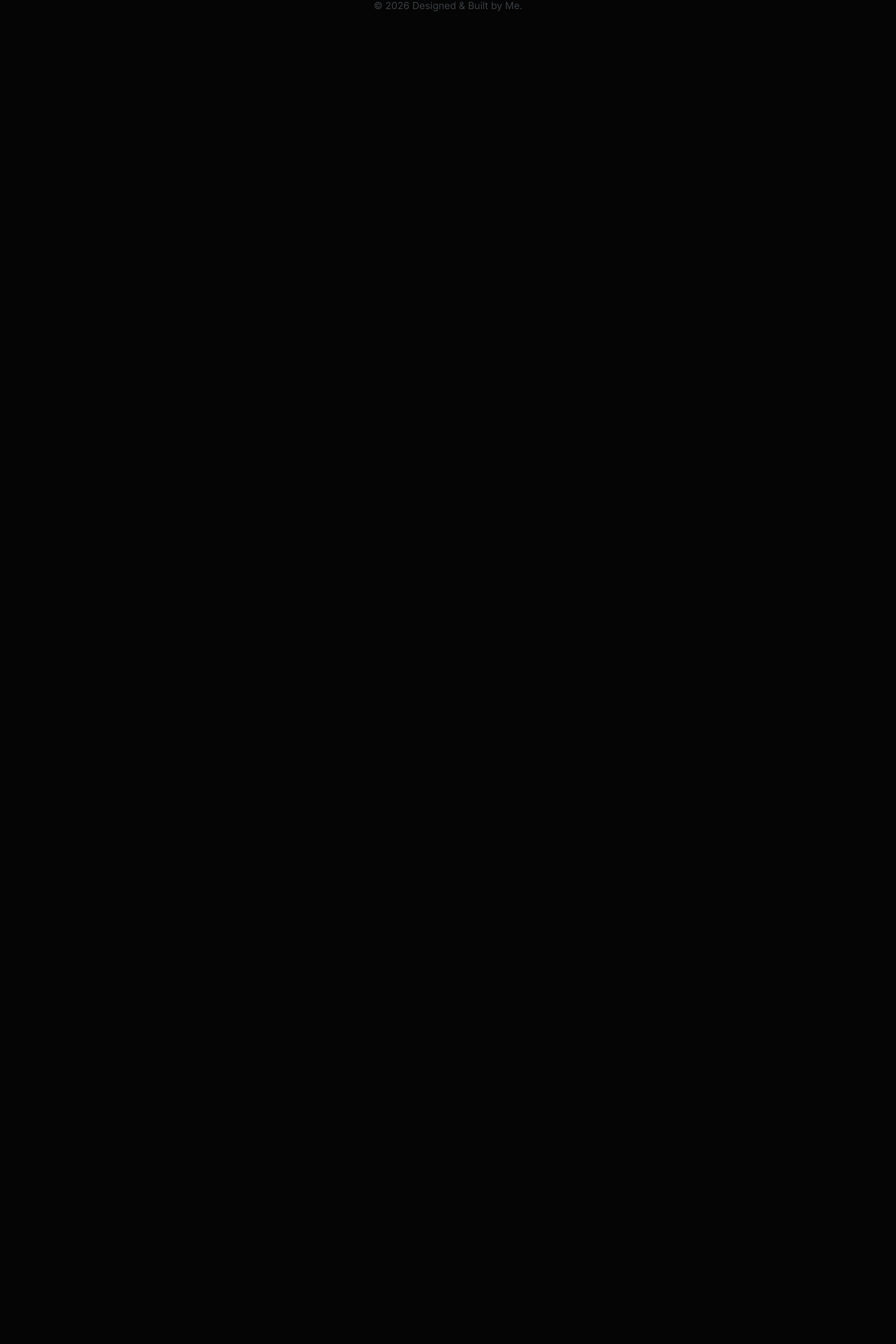
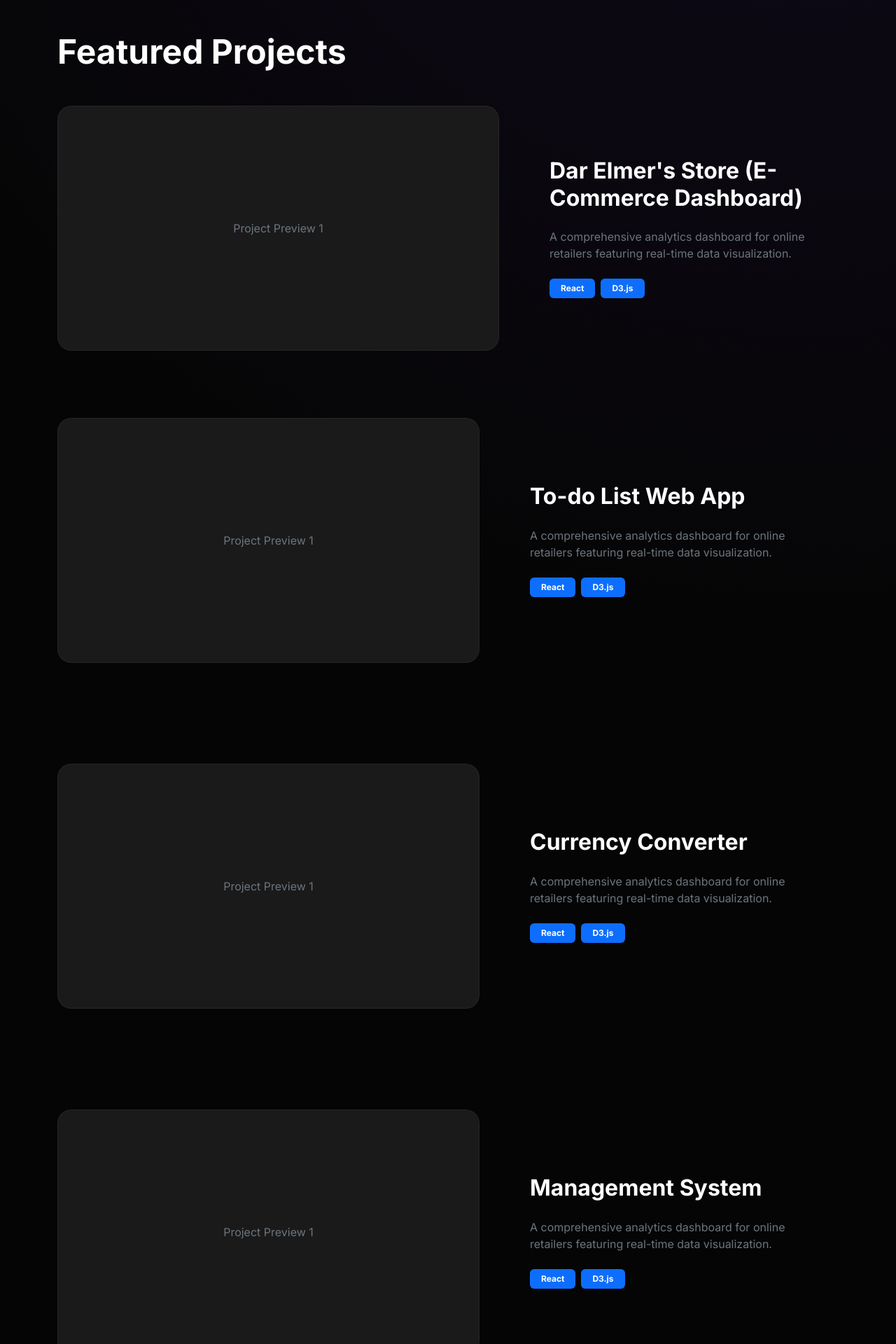
Before and after one commit to MoiscoD/My-Portfolio, a React (Vite) app: page / in a window 1280 px wide. Shown: the part 875-2795 px from the top of the page at 70% size. Before the commit the page ends 941 px from the top, so only its background shows below. Built offline with nearby package versions, Linux system fonts and the light colour scheme.

Commit message:
second commit

```diff
--- a/src/App.jsx
+++ b/src/App.jsx
@@ -2,6 +2,7 @@ import React from 'react';
 import 'bootstrap/dist/css/bootstrap.min.css';
 import './App.css';
 import Hero from './Components/Hero';
+import Project from './Components/Project';
 
 
 function App() {
@@ -42,6 +43,7 @@ function App() {
 
 
 <Hero/>
+<Project/>
 
 
 
--- a/src/Components/Project.jsx
+++ b/src/Components/Project.jsx
@@ -6,6 +6,30 @@ const Project = () => {
  {/* PROJECTS SECTION */}
       <section className="container py-5" id="projects">
         <h2 className="display-5 fw-bold mb-5 mt-5">Featured Projects</h2>
+
+
+        <div className="row g-5 align-items-center mb-5">
+          <div className="col-lg-7">
+            <div className="custom-card p-0 overflow-hidden" style={{height: '350px', backgroundColor: '#1a1a1a'}}>
+               <div className="w-100 h-100 d-flex align-items-center justify-content-center text-secondary">
+                  Project Preview 1
+               </div>
+            </div>
+          </div>
+
+          <div className="col-lg-5 ps-lg-5">
+            <h3 className="fw-bold h2">Dar Elmer's Store (E-Commerce Dashboard)</h3>
+            <p className="text-secondary my-4">
+              A comprehensive analytics dashboard for online retailers featuring real-time data visualization.
+            </p>
+            <div className="d-flex gap-2">
+              <span className="badge bg-primary px-3 py-2">React</span>
+              <span className="badge bg-primary px-3 py-2">D3.js</span>
+            </div>
+          </div>
+
+
+
         <div className="row g-5 align-items-center mb-5">
           <div className="col-lg-7">
             <div className="custom-card p-0 overflow-hidden" style={{height: '350px', backgroundColor: '#1a1a1a'}}>
@@ -15,7 +39,7 @@ const Project = () => {
             </div>
           </div>
           <div className="col-lg-5 ps-lg-5">
-            <h3 className="fw-bold h2">E-Commerce Dashboard</h3>
+            <h3 className="fw-bold h2">To-do List Web App</h3>
             <p className="text-secondary my-4">
               A comprehensive analytics dashboard for online retailers featuring real-time data visualization.
             </p>
@@ -24,6 +48,61 @@ const Project = () => {
               <span className="badge bg-primary px-3 py-2">D3.js</span>
             </div>
           </div>
+        </div>
+
+       <div className="row g-5 align-items-center mb-5">
+          <div className="col-lg-7">
+            <div className="custom-card p-0 overflow-hidden" style={{height: '350px', backgroundColor: '#1a1a1a'}}>
+               <div className="w-100 h-100 d-flex align-items-center justify-content-center text-secondary">
+                  Project Preview 1
+               </div>
+            </div>
+          </div>
+          <div className="col-lg-5 ps-lg-5">
+            <h3 className="fw-bold h2">Currency Converter</h3>
+            <p className="text-secondary my-4">
+              A comprehensive analytics dashboard for online retailers featuring real-time data visualization.
+            </p>
+            <div className="d-flex gap-2">
+              <span className="badge bg-primary px-3 py-2">React</span>
+              <span className="badge bg-primary px-3 py-2">D3.js</span>
+            </div>
+            </div>
+          </div>
+
+ <div className="row g-5 align-items-center mb-5">
+          <div className="col-lg-7">
+            <div className="custom-card p-0 overflow-hidden" style={{height: '350px', backgroundColor: '#1a1a1a'}}>
+               <div className="w-100 h-100 d-flex align-items-center justify-content-center text-secondary">
+                  Project Preview 1
+               </div>
+            </div>
+          </div>
+          <div className="col-lg-5 ps-lg-5">
+            <h3 className="fw-bold h2">Management System</h3>
+            <p className="text-secondary my-4">
+              A comprehensive analytics dashboard for online retailers featuring real-time data visualization.
+            </p>
+            <div className="d-flex gap-2">
+              <span className="badge bg-primary px-3 py-2">React</span>
+              <span className="badge bg-primary px-3 py-2">D3.js</span>
+            </div>
+          </div>
+</div>
+
+
+
+
+
+
+
+
+
+
+
+
+
+
         </div>
       </section>
 
```
